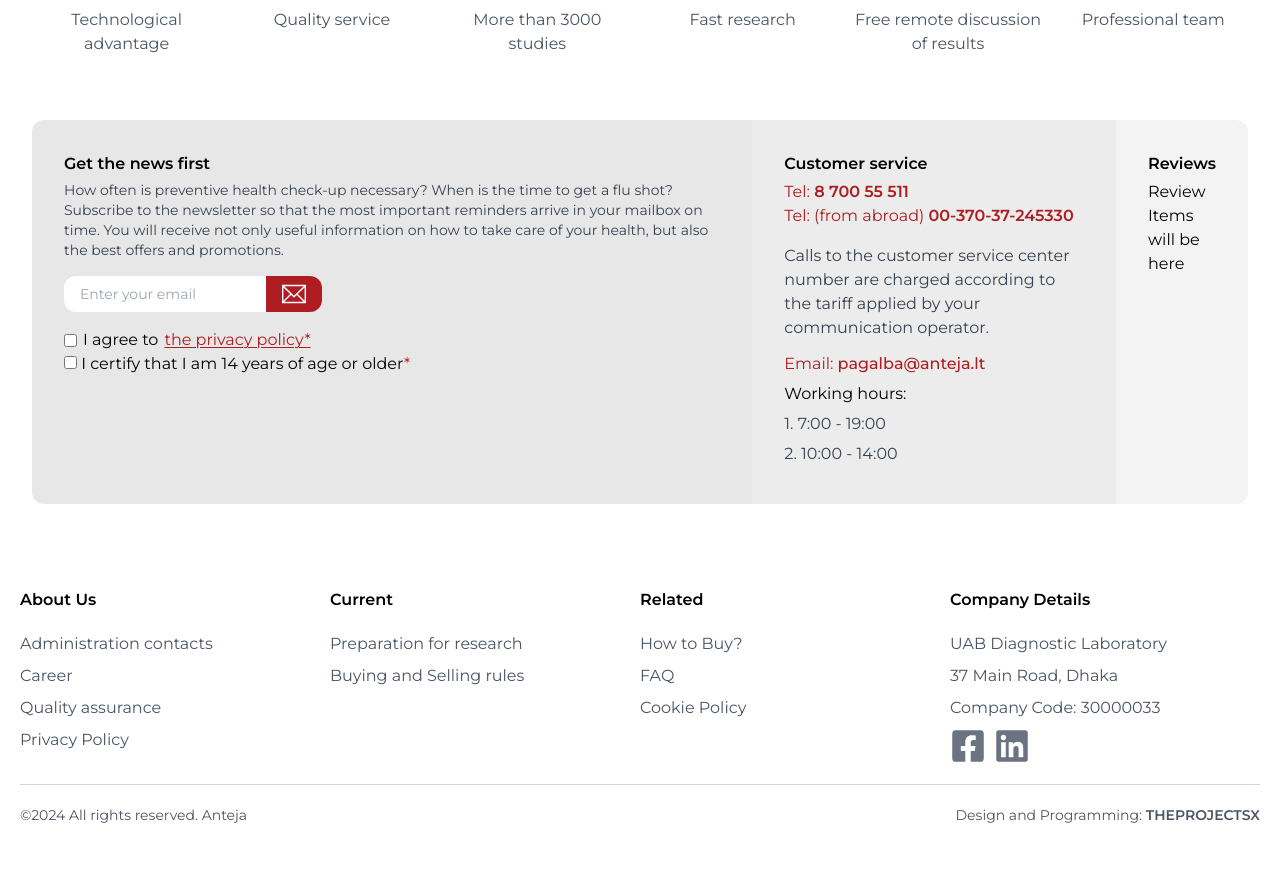
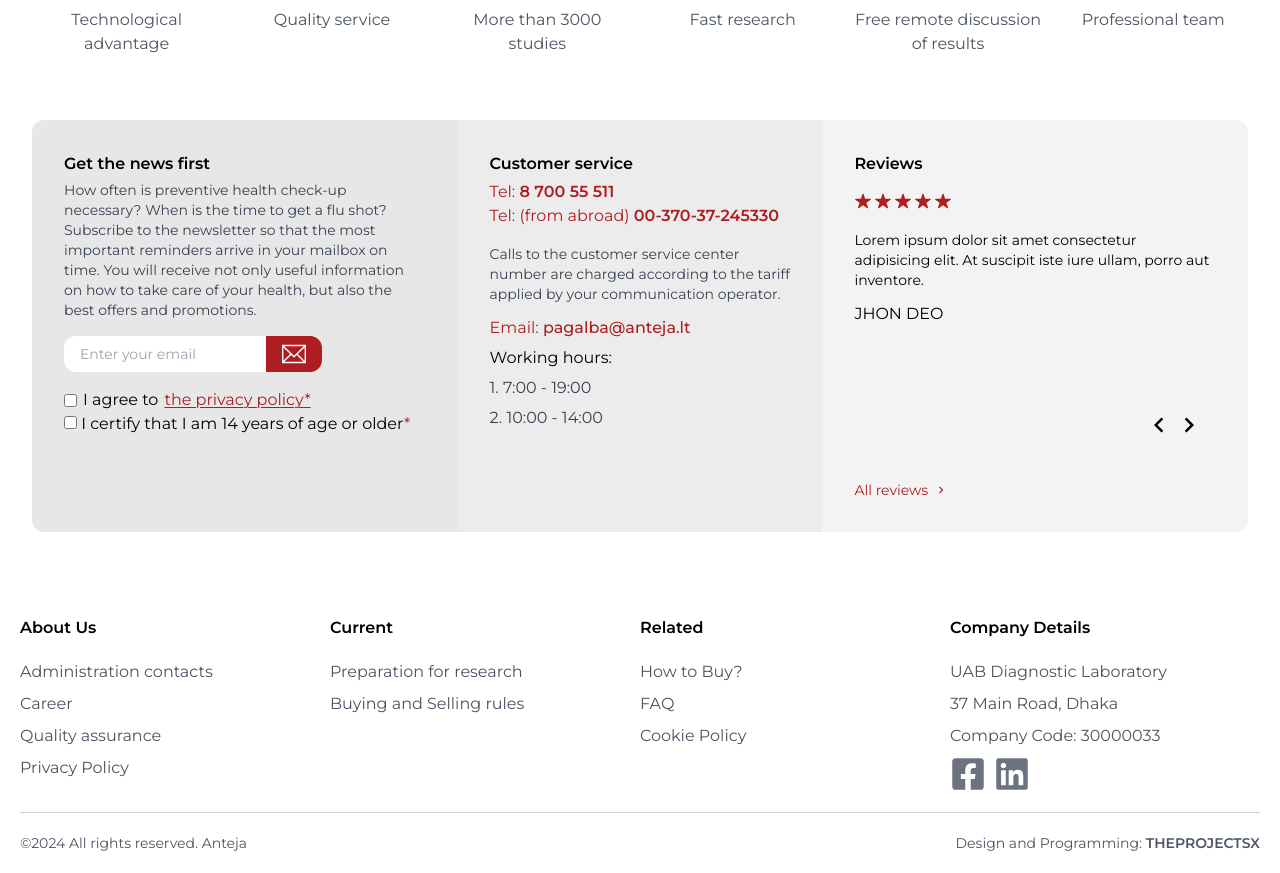
Before and after one commit to TheProjectsX/antieja-medical-homepage, a React (Vite) app: page / in a window 1280 px wide. Shown: the part 2905-3778 px from the top of the page. Before the commit the page ends 3750 px from the top, so only its background shows below. Built offline with nearby package versions, Linux system fonts and the light colour scheme.

Commit message:
Contact section complete

```diff
--- a/package.json
+++ b/package.json
@@ -12,8 +12,7 @@
   "dependencies": {
     "keen-slider": "^6.8.6",
     "react": "^18.3.1",
-    "react-dom": "^18.3.1",
-    "react-svg": "^16.1.34"
+    "react-dom": "^18.3.1"
   },
   "devDependencies": {
     "@eslint/js": "^9.13.0",
--- a/src/routes/Home.jsx
+++ b/src/routes/Home.jsx
@@ -39,6 +39,7 @@ import { RiCustomerService2Line } from "react-icons/ri";
 import { AiOutlineLike } from "react-icons/ai";
 import { TfiEmail } from "react-icons/tfi";
 import { MdKeyboardArrowLeft, MdKeyboardArrowRight } from "react-icons/md";
+import { IoIosStar } from "react-icons/io";
 
 import CustomButton from "../components/CustomButton";
 
@@ -117,6 +118,16 @@ const Home = () => {
         },
         created() {
             setSlider_02_Loaded(true);
+        },
+    });
+
+    const [reviewSliderLoaded, setReviewSliderLoaded] = useState(false);
+    const [reviewSliderRef, reviewInstanceRef] = useKeenSlider({
+        // slides: { perView: 1 },
+        loop: true,
+        initial: 0,
+        created() {
+            setReviewSliderLoaded(true);
         },
     });
 
@@ -584,7 +595,7 @@ const Home = () => {
 
             {/* Contact Section */}
             <section className="rounded-xl overflow-hidden flex flex-col md:flex-row">
-                <div className="p-8 bg-[#e7e7e7]">
+                <div className="p-8 bg-[#e7e7e7] md:w-[35%]">
                     <h4 className="font-semibold mb-1">Get the news first</h4>
                     <p className="text-sm text-gray-700 mb-4">
                         How often is preventive health check-up necessary? When
@@ -622,7 +633,7 @@ const Home = () => {
                         </label>
                     </form>
                 </div>
-                <div className="p-8 bg-[#ececec]">
+                <div className="p-8 bg-[#ececec] md:w-[30%]">
                     <h4 className="font-semibold mb-1">Customer service</h4>
                     <p className="text-primary">
                         Tel: <span className="font-semibold">8 700 55 511</span>
@@ -632,7 +643,7 @@ const Home = () => {
                         <span className="font-semibold">00-370-37-245330</span>
                     </p>
 
-                    <p className="text-gray-700 mb-3">
+                    <p className="text-gray-700 mb-3 text-sm">
                         Calls to the customer service center number are charged
                         according to the tariff applied by your communication
                         operator.
@@ -648,9 +659,84 @@ const Home = () => {
                     <p className="text-gray-700 mb-1.5">2. 10:00 - 14:00</p>
                 </div>
 
-                <div className="p-8 bg-[#f3f3f3]">
-                    <h4 className="font-semibold mb-1">Reviews</h4>
-                    <div>Review Items will be here</div>
+                <div className="p-8 bg-[#f3f3f3] md:w-[35%]">
+                    <h4 className="font-semibold mb-4">Reviews</h4>
+                    <div
+                        className="relative min-h-60 md:h-72 keen-slider"
+                        ref={reviewSliderRef}
+                    >
+                        <div className="absolute right-3 bottom-8 text-3xl z-10">
+                            <button
+                                onClick={(e) =>
+                                    e.stopPropagation() ||
+                                    reviewInstanceRef.current?.prev()
+                                }
+                                className="cursor-pointer hover:text-primary"
+                            >
+                                <MdKeyboardArrowLeft />
+                            </button>
+                            <button
+                                onClick={(e) =>
+                                    e.stopPropagation() ||
+                                    reviewInstanceRef.current?.next()
+                                }
+                                className="cursor-pointer hover:text-primary"
+                            >
+                                <MdKeyboardArrowRight />
+                            </button>
+                        </div>
+                        <div className="keen-slider__slide">
+                            <div className="flex text-primary gap-0.5 text-lg mb-5">
+                                <IoIosStar />
+                                <IoIosStar />
+                                <IoIosStar />
+                                <IoIosStar />
+                                <IoIosStar />
+                            </div>
+                            <p className="text-sm mb-3">
+                                Lorem ipsum dolor sit amet consectetur
+                                adipisicing elit. At suscipit iste iure ullam,
+                                porro aut inventore.
+                            </p>
+                            <h5 className="uppercase mb-5">Jhon Deo</h5>
+                        </div>
+                        <div className="keen-slider__slide">
+                            <div className="flex text-primary gap-0.5 text-lg mb-5">
+                                <IoIosStar />
+                                <IoIosStar />
+                                <IoIosStar />
+                                <IoIosStar />
+                                <IoIosStar />
+                            </div>
+                            <p className="text-sm mb-3">
+                                Lorem ipsum dolor sit amet consectetur
+                                adipisicing elit. At suscipit iste iure ullam,
+                                porro aut inventore.
+                            </p>
+                            <h5 className="uppercase mb-5">Jhon Deo</h5>
+                        </div>
+                        <div className="keen-slider__slide">
+                            <div className="flex text-primary gap-0.5 text-lg mb-5">
+                                <IoIosStar />
+                                <IoIosStar />
+                                <IoIosStar />
+                                <IoIosStar />
+                                <IoIosStar />
+                            </div>
+                            <p className="text-sm mb-3">
+                                Lorem ipsum dolor sit amet consectetur
+                                adipisicing elit. At suscipit iste iure ullam,
+                                porro aut inventore.
+                            </p>
+                            <h5 className="uppercase mb-5">Jhon Deo</h5>
+                        </div>
+                    </div>
+                    <Link
+                        to={"#"}
+                        className="flex items-center gap-1.5 text-primary text-sm hover:underline underline-offset-2"
+                    >
+                        All reviews <MdKeyboardArrowRight />
+                    </Link>
                 </div>
             </section>
         </main>
```
Also changed, not shown: 1 other file (tests, documents, lock files or other folders).
